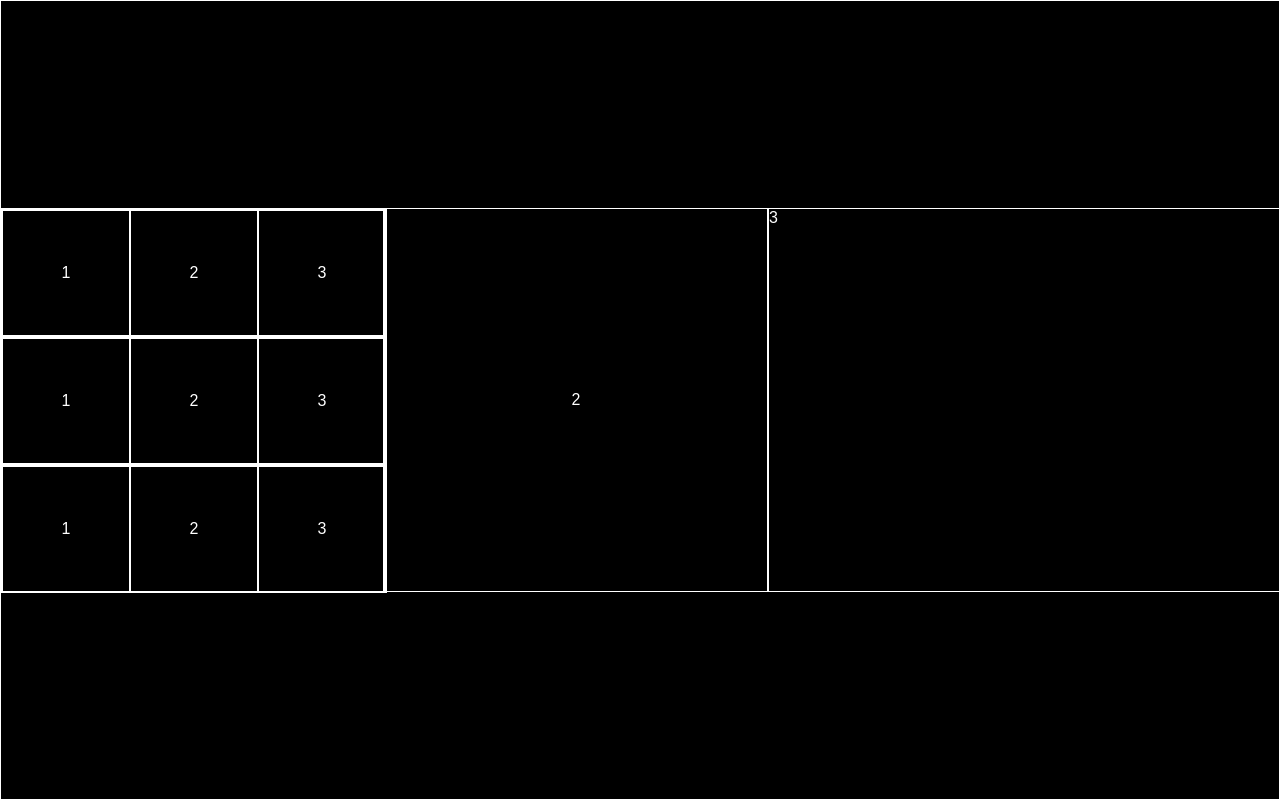
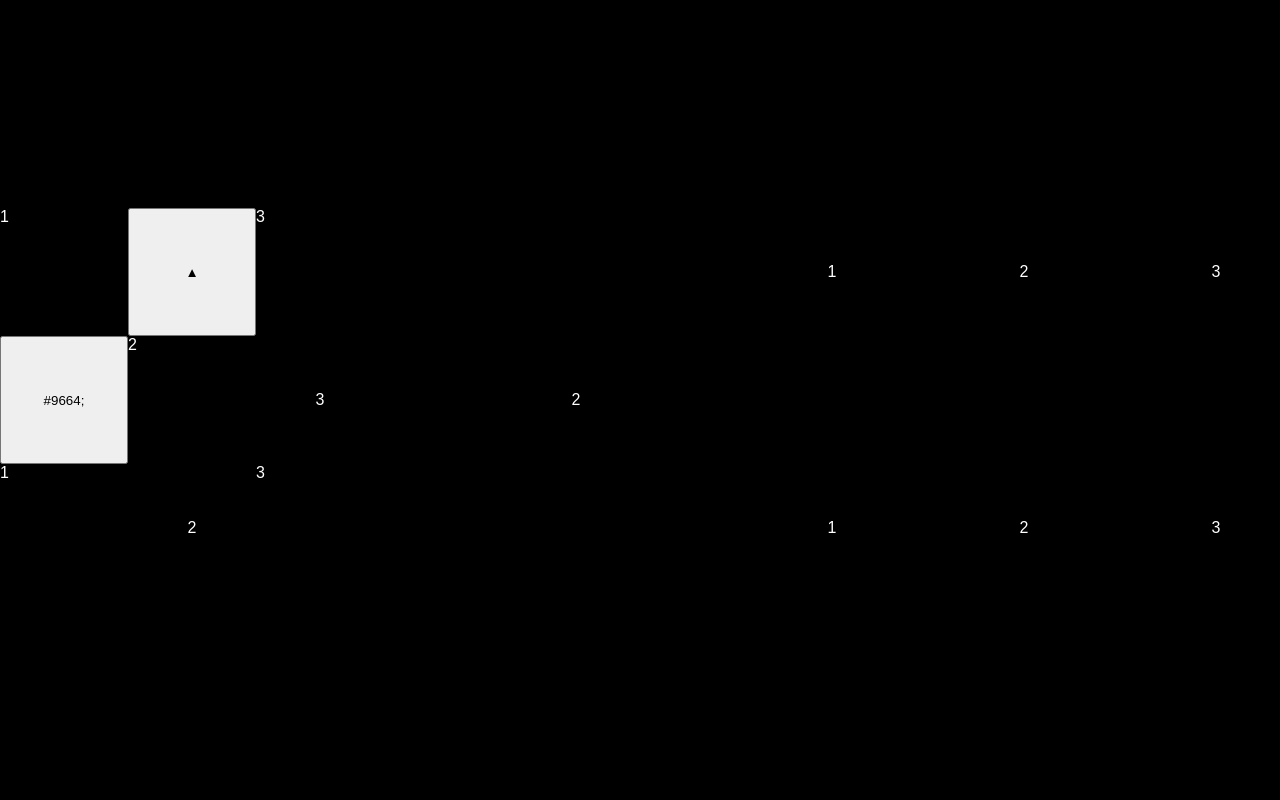
Before and after one commit to yegear1/Robotic_Arm, a plain HTML site: page Joystick/index.html in a window 1280 px wide. Drawn offline with Linux system fonts and the light colour scheme.

Commit message:
Construindo o joystick

```diff
--- a/Joystick/index.html
+++ b/Joystick/index.html
@@ -11,19 +11,25 @@
     <main>
         <section class="row3">
             <div class="column3">
-                <div class="center">1</div>
-                <div class="center">2</div>
+                <div class="">1</div>
+
+                <button>&#9650;</button>
+
+                <div class="">3</div>
+            </div>
+            <div class="column3">
+                <button>#9664;</button>
+
+                <div class="">2</div>
+
                 <div class="center">3</div>
             </div>
             <div class="column3">
-                <div class="center">1</div>
+                <div class="">1</div>
+
                 <div class="center">2</div>
-                <div class="center">3</div>
-            </div>
-            <div class="column3">
-                <div class="center">1</div>
-                <div class="center">2</div>
-                <div class="center">3</div>
+
+                <div class="">3</div>
             </div>
         </section>
 
@@ -32,7 +38,29 @@
         </section>
 
         <section class="row3">
-            3
+            <div class="colum5">
+                <div class="center">1</div>
+
+                <div></div>
+
+                <div class="center">2</div>
+
+                <div></div>
+
+                <div class="center">3</div>
+            </div>
+            <div></div>
+            <div class="colum5">
+                <div class="center">1</div>
+
+                <div></div>
+
+                <div class="center">2</div>
+
+                <div></div>
+
+                <div class="center">3</div>
+            </div>
         </section>
     </main>
 
--- a/Joystick/style.css
+++ b/Joystick/style.css
@@ -26,7 +26,7 @@ main {
     display: grid;
     grid-template-rows: 10vw 10vw 10vw;
 
-    border: 1px solid #fff;
+
 }
 
 .center {
@@ -34,12 +34,17 @@ main {
     justify-content: center;
     align-items: center;
 
-    border: 1px solid #fff;
+
 }
 
 .column3 {
     display: grid;
     grid-template-columns: 10vw 10vw 10vw;
 
-    border: 1px solid #fff;
+
 }
+
+.colum5{
+    display: grid;
+    grid-template-columns: 10vw 5vw 10vw 5vw 10vw;
+}
```
